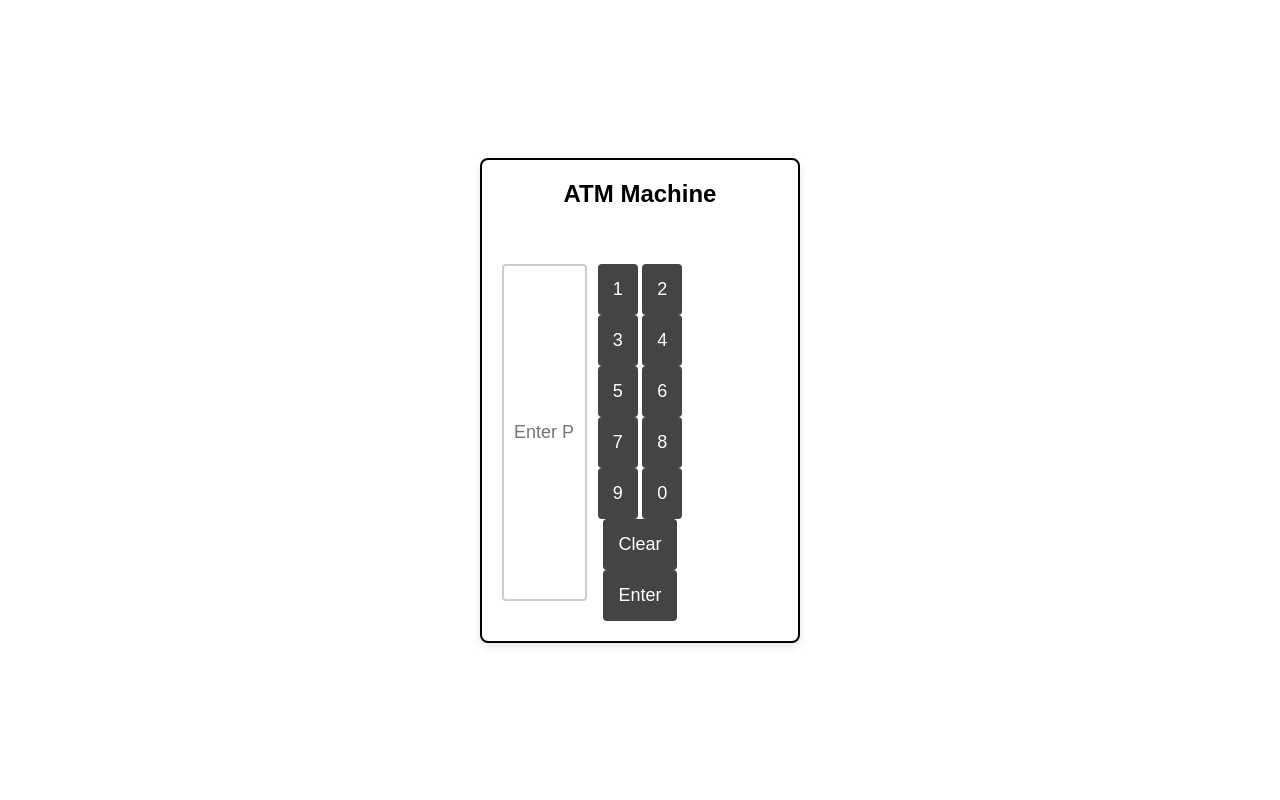
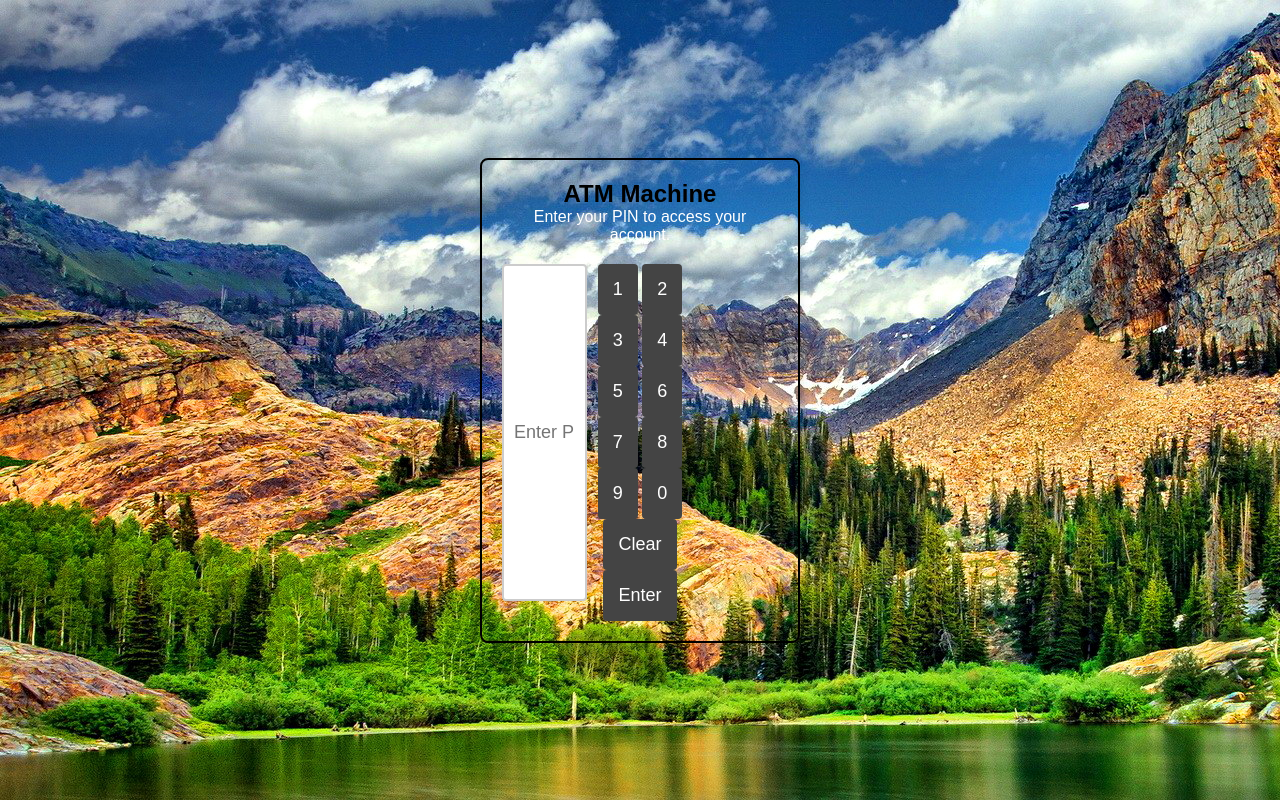
Before and after one commit to premkumar-swarna/atmcode, a plain HTML site: page index.html in a window 1280 px wide. Drawn offline with Linux system fonts and the light colour scheme.

Commit message:
Update s.css
nature

```diff
--- a/s.css
+++ b/s.css
@@ -6,7 +6,7 @@
 
 body {
     font-family: Arial, sans-serif;
-    background-image: url('./photo/nature.jpg');
+    background-image: url('./nature.jpg');
     display: flex;
     justify-content: center;
     align-items: center;
```
